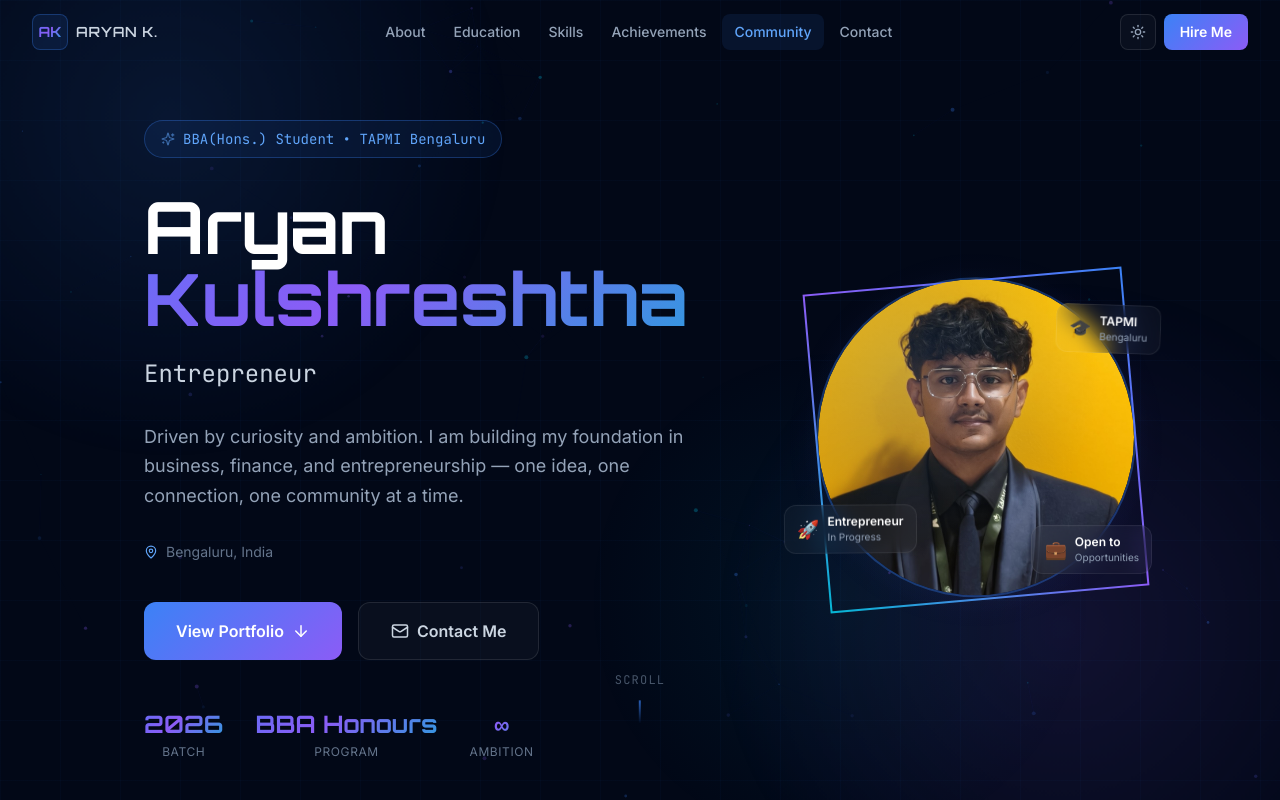
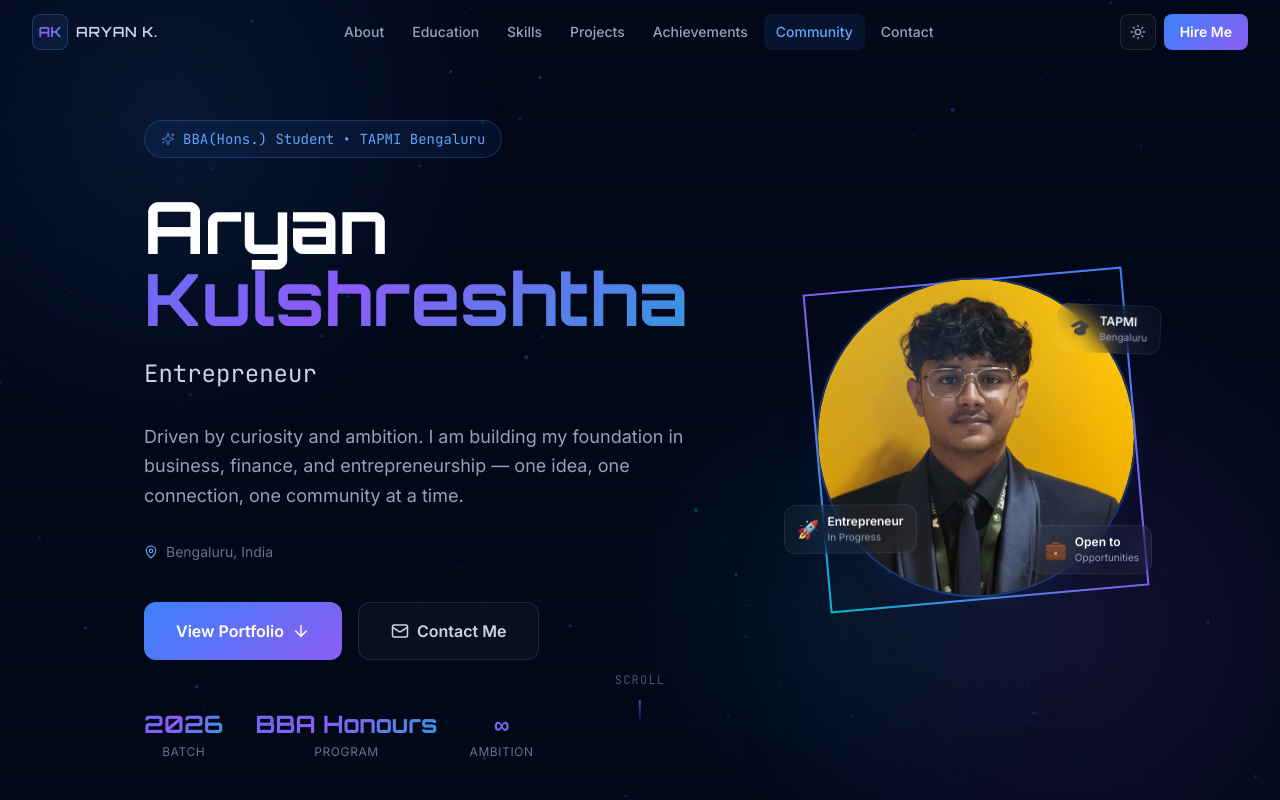
Before and after one commit to aryankul07/portfolio, a Next.js app: page / in a window 1280 px wide. Shown: the top 800 px of the page. Built offline with nearby package versions, Linux system fonts and the light colour scheme.

Commit message:
Update Navbar.tsx

```diff
--- a/components/Navbar.tsx
+++ b/components/Navbar.tsx
@@ -8,6 +8,7 @@ const navLinks = [
   { label: "About", href: "#about" },
   { label: "Education", href: "#education" },
   { label: "Skills", href: "#skills" },
+  { label: "Projects", href: "#projects" },
   { label: "Achievements", href: "#achievements" },
   { label: "Community", href: "#community" },
   { label: "Contact", href: "#contact" },
```
